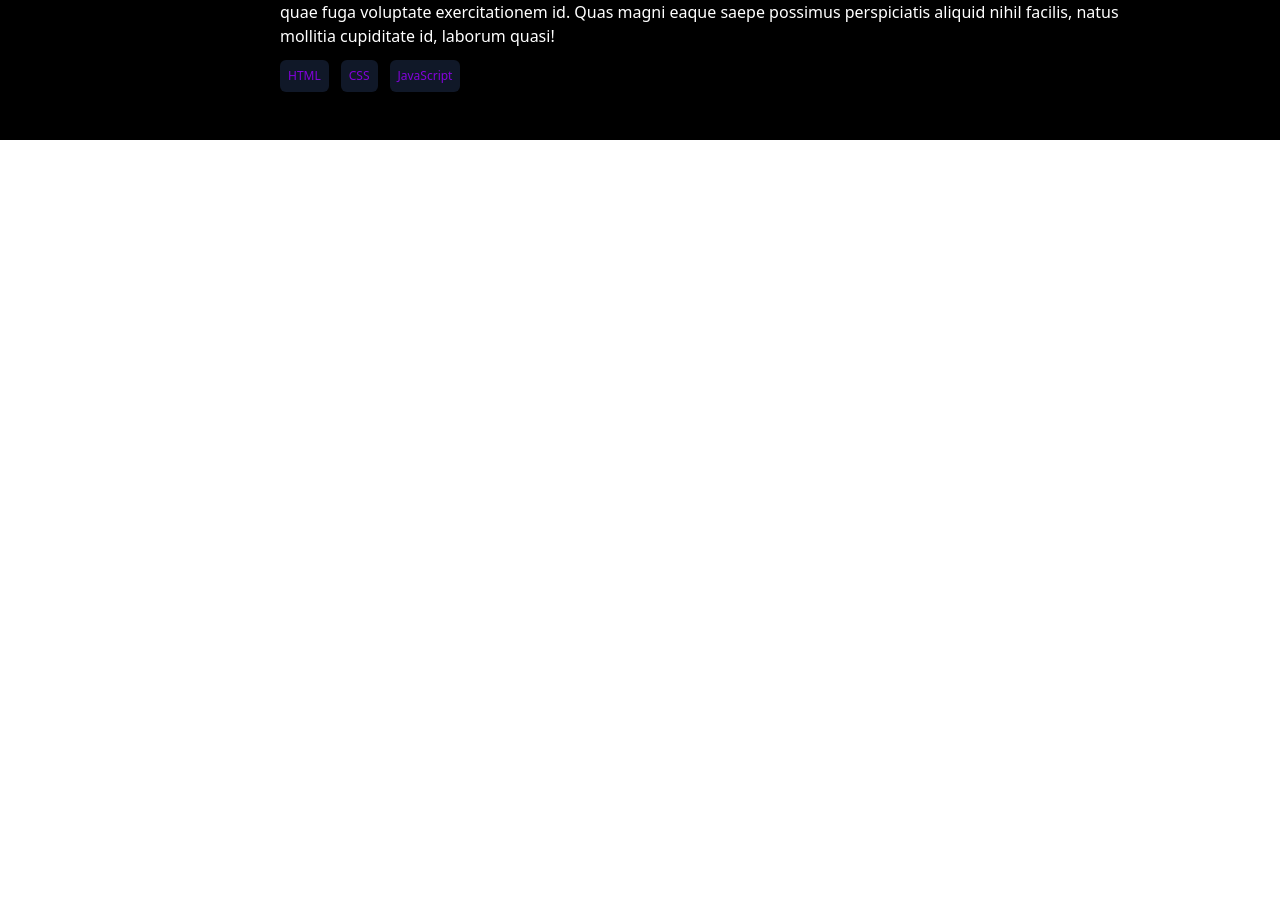
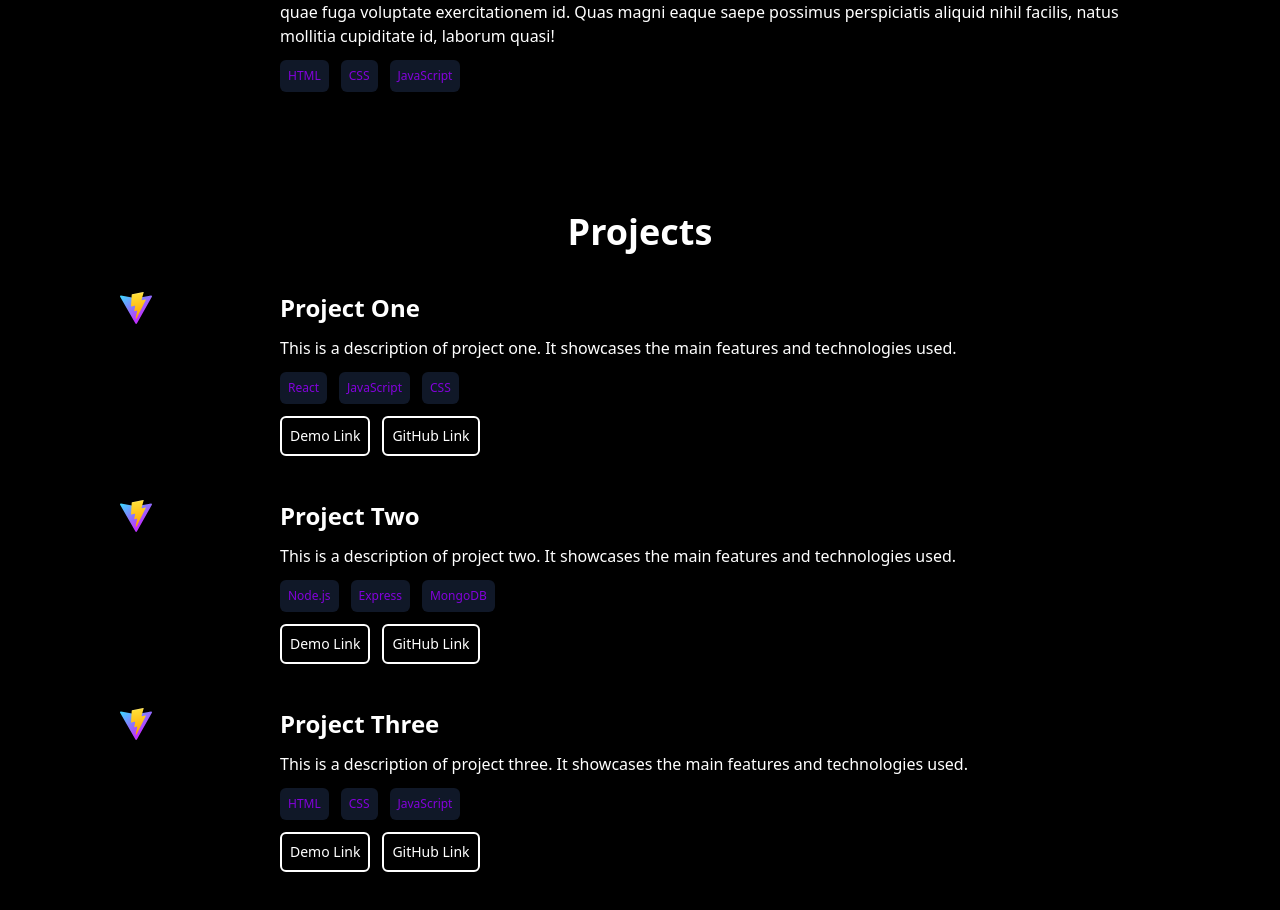
Before and after one commit to Wineshuga/portfolio2, a React (Vite) app: page / in a window 1280 px wide. Shown: the part 1903-2813 px from the top of the page. Before the commit the page ends 2043 px from the top, so only its background shows below. Built offline with nearby package versions, Linux system fonts and the light colour scheme.

Commit message:
Add project section

```diff
--- a/src/App.tsx
+++ b/src/App.tsx
@@ -1,6 +1,7 @@
 import Experience from "./components/Experience";
 import Hero from "./components/Hero";
 import Navbar from "./components/Navbar";
+import Projects from "./components/Projects";
 import Skills from "./components/Skills";
 
 function App() {
@@ -11,6 +12,7 @@ function App() {
         <Hero />
         <Skills />
         <Experience />
+        <Projects />
       </main>
     </>
   );
--- /dev/null
+++ b/src/components/Projects.tsx
@@ -0,0 +1,59 @@
+import data from "../data/projects.json";
+
+const Projects = () => {
+  return (
+    <section className="text-white py-10 my-10">
+      <h3 className="md:text-4xl text-2xl my-10 text-center font-semibold">
+        Projects
+      </h3>
+      {data.map((project, index) => (
+        <section
+          key={index}
+          className="flex md:flex-row flex-col justify-between items-start my-8 md:w-10/12 mx-auto md:gap-20"
+        >
+          <div className="w-1/12">
+            <img src={project.image} alt={project.title} />
+          </div>
+          <article className="w-11/12">
+            <h3 className="text-2xl font-semibold mb-3">{project.title}</h3>
+            <p className="mb-3">{project.description}</p>
+            <ul className="flex gap-3 items-start flex-wrap">
+              {project.technologies.map((tech, index) => (
+                <li
+                  key={index}
+                  className="text-xs text-purple-700 bg-gray-900 p-2 rounded-md"
+                >
+                  {tech}
+                </li>
+              ))}
+            </ul>
+            <section className="flex gap-3 items-center my-3 text-sm">
+              <a href={project.link} target="_blank" rel="noopener noreferrer">
+                <button
+                  type="button"
+                  className="p-2 border-2 rounded-md cursor-pointer"
+                >
+                  Demo Link
+                </button>
+              </a>
+              <a
+                href={project.github}
+                target="_blank"
+                rel="noopener noreferrer"
+              >
+                <button
+                  type="button"
+                  className="p-2 border-2 rounded-md cursor-pointer"
+                >
+                  GitHub Link
+                </button>
+              </a>
+            </section>
+          </article>
+        </section>
+      ))}
+    </section>
+  );
+};
+
+export default Projects;
--- /dev/null
+++ b/src/data/projects.json
@@ -0,0 +1,38 @@
+[
+  {
+    "image": "/vite.svg",
+    "title": "Project One",
+    "description": "This is a description of project one. It showcases the main features and technologies used.",
+    "technologies": [
+      "React",
+      "JavaScript",
+      "CSS"
+    ],
+    "link": "https://example.com/project-one",
+    "github": ""
+  },
+  {
+    "image": "/vite.svg",
+    "title": "Project Two",
+    "description": "This is a description of project two. It showcases the main features and technologies used.",
+    "technologies": [
+      "Node.js",
+      "Express",
+      "MongoDB"
+    ],
+    "link": "https://example.com/project-two",
+    "github": ""
+  },
+  {
+    "image": "/vite.svg",
+    "title": "Project Three",
+    "description": "This is a description of project three. It showcases the main features and technologies used.",
+    "technologies": [
+      "HTML",
+      "CSS",
+      "JavaScript"
+    ],
+    "link": "",
+    "github": ""
+  }
+]
```
